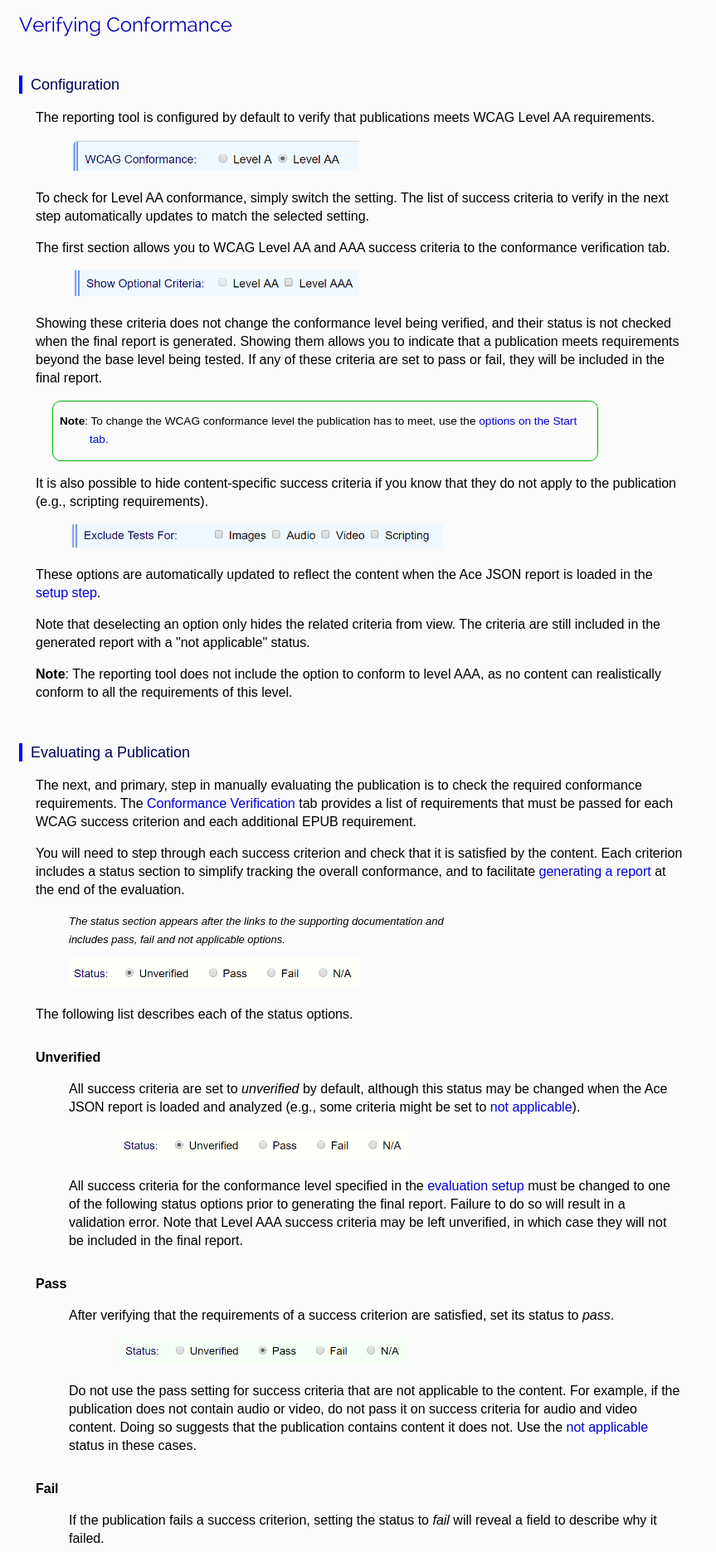
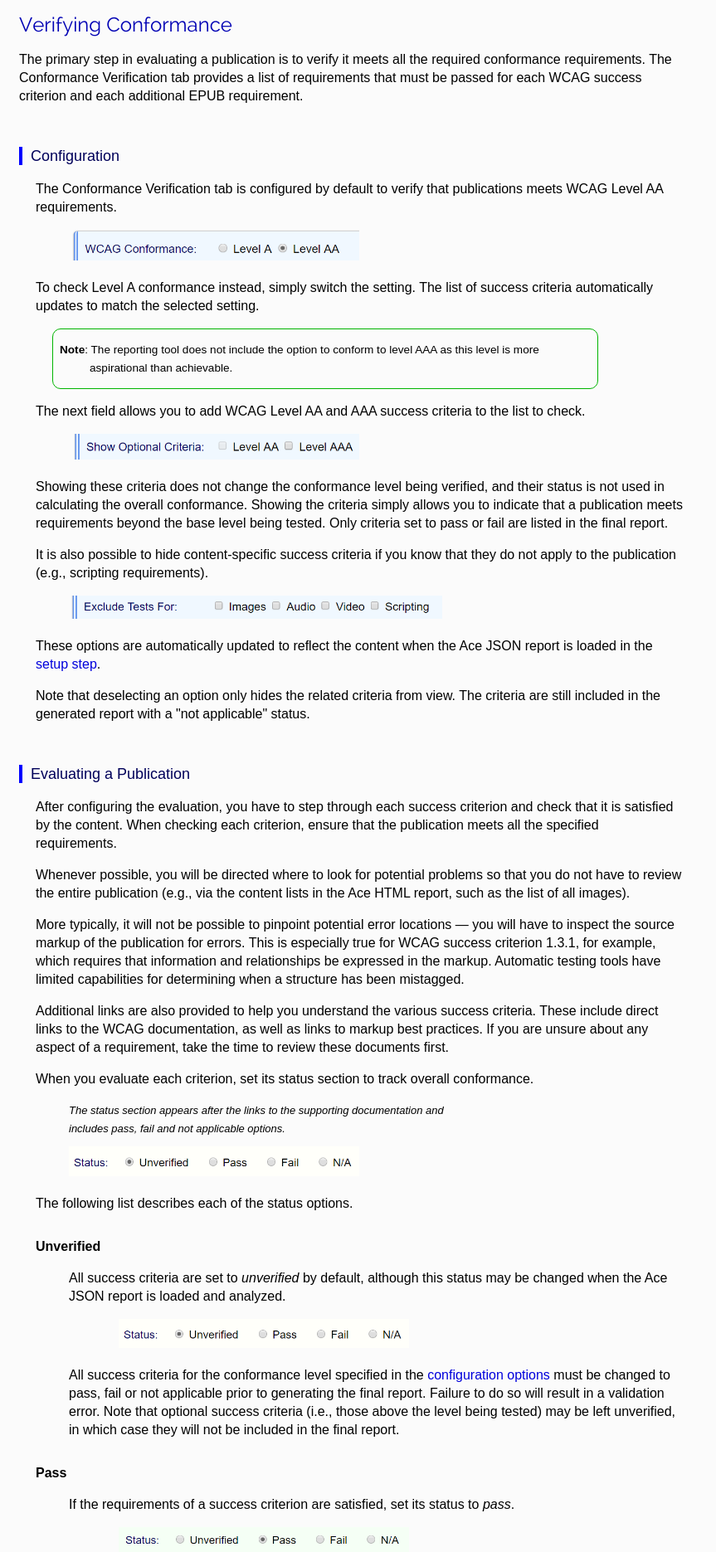
Before and after one commit to mattgarrish/ace-smart-src, a PHP site: page /user-guide/conformance.html in a window 1280 px wide. Shown: the part 69-1940 px from the top of the page at 83% size, without its empty margins (0-863 px from the left). Run offline with PHP 8.4, Linux system fonts and the light colour scheme.

Commit message:
rewrites to user guide to match changes to tool

```diff
--- a/user-guide/conformance.html
+++ b/user-guide/conformance.html
@@ -18,31 +18,33 @@
 		<main>
 			<section id="conformance">
 				<h2>Verifying Conformance</h2>
+				<p>The primary step in evaluating a publication is to verify it meets all the required conformance
+					requirements. The Conformance Verification tab provides a list of requirements that must be passed for
+					each WCAG success criterion and each additional EPUB requirement.</p>
 				<section id="config">
 					<h3>Configuration</h3>
-					<p>The reporting tool is configured by default to verify that publications meets WCAG Level AA
-						requirements.</p>
+					<p>The Conformance Verification tab is configured by default to verify that publications meets WCAG Level
+						AA requirements.</p>
 					<figure>
 						<img src="images/wcag_config.png" width="350"
 							alt="WCAG conformance configuration with options for levels A and AA and a link to additional configuration settings"
 						 />
 					</figure>
-					<p>To check for Level AA conformance, simply switch the setting. The list of success criteria to verify
-						in the next step automatically updates to match the selected setting.</p>
-					<p>The first section allows you to WCAG Level AA and AAA success criteria to the conformance verification
-						tab.</p>
+					<p>To check Level A conformance instead, simply switch the setting. The list of success criteria
+						automatically updates to match the selected setting.</p>
+					<div class="note">
+						<p><strong>Note</strong>: The reporting tool does not include the option to conform to level AAA as
+							this level is more aspirational than achievable.</p>
+					</div>
+					<p>The next field allows you to add WCAG Level AA and AAA success criteria to the list to check.</p>
 					<figure>
 						<img src="images/wcag_optional_config.png" width="350"
 							alt="Configure button followed by save and load buttons" />
 					</figure>
 					<p>Showing these criteria does not change the conformance level being verified, and their status is not
-						checked when the final report is generated. Showing them allows you to indicate that a publication
-						meets requirements beyond the base level being tested. If any of these criteria are set to pass or
-						fail, they will be included in the final report.</p>
-					<div class="note">
-						<p><strong>Note</strong>: To change the WCAG conformance level the publication has to meet, use the
-								<a href="setup.html#wcag-config">options on the Start tab</a>.</p>
-					</div>
+						used in calculating the overall conformance. Showing the criteria simply allows you to indicate that
+						a publication meets requirements beyond the base level being tested. Only criteria set to pass or
+						fail are listed in the final report.</p>
 					<p>It is also possible to hide content-specific success criteria if you know that they do not apply to
 						the publication (e.g., scripting requirements).</p>
 					<figure>
@@ -53,20 +55,24 @@
 						the <a href="setup.html">setup step</a>.</p>
 					<p>Note that deselecting an option only hides the related criteria from view. The criteria are still
 						included in the generated report with a "not applicable" status.</p>
-					<div>
-						<p class="note"><strong>Note</strong>: The reporting tool does not include the option to conform to
-							level AAA, as no content can realistically conform to all the requirements of this level.</p>
-					</div>
 				</section>
 				<section id="eval">
 					<h3>Evaluating a Publication</h3>
-					<p>The next, and primary, step in manually evaluating the publication is to check the required
-						conformance requirements. The <a href="index.html#verification">Conformance Verification</a> tab
-						provides a list of requirements that must be passed for each WCAG success criterion and each
-						additional EPUB requirement.</p>
-					<p>You will need to step through each success criterion and check that it is satisfied by the content.
-						Each criterion includes a status section to simplify tracking the overall conformance, and to
-						facilitate <a href="#generate">generating a report</a> at the end of the evaluation.</p>
+					<p>After configuring the evaluation, you have to step through each success criterion and check that it is
+						satisfied by the content. When checking each criterion, ensure that the publication meets all the
+						specified requirements.</p>
+					<p>Whenever possible, you will be directed where to look for potential problems so that you do not have
+						to review the entire publication (e.g., via the content lists in the Ace HTML report, such as the
+						list of all images).</p>
+					<p>More typically, it will not be possible to pinpoint potential error locations &#8212; you will have to
+						inspect the source markup of the publication for errors. This is especially true for WCAG success
+						criterion 1.3.1, for example, which requires that information and relationships be expressed in the
+						markup. Automatic testing tools have limited capabilities for determining when a structure has been
+						mistagged.</p>
+					<p>Additional links are also provided to help you understand the various success criteria. These include
+						direct links to the WCAG documentation, as well as links to markup best practices. If you are unsure
+						about any aspect of a requirement, take the time to review these documents first.</p>
+					<p>When you evaluate each criterion, set its status section to track overall conformance.</p>
 					<figure>
 						<figcaption>The status section appears after the links to the supporting documentation and includes
 							pass, fail and not applicable options.</figcaption>
@@ -77,23 +83,21 @@
 						<dt id="unverified">Unverified</dt>
 						<dd>
 							<p>All success criteria are set to <i>unverified</i> by default, although this status may be
-								changed when the Ace JSON report is loaded and analyzed (e.g., some criteria might be set to
-									<a href="#na">not applicable</a>).</p>
+								changed when the Ace JSON report is loaded and analyzed.</p>
 							<figure>
 								<img src="images/status_unverified.png" width="350"
 									alt="Status section showing the unverified option set" />
 							</figure>
-							<p>All success criteria for the conformance level specified in the <a href="setup.html"
-									>evaluation setup</a> must be changed to one of the following status options prior to
+							<p>All success criteria for the conformance level specified in the <a href="#config"
+									>configuration options</a> must be changed to pass, fail or not applicable prior to
 								generating the final report. Failure to do so will result in a validation error. Note that
-								Level AAA success criteria may be left unverified, in which case they will not be included in
-								the final report.</p>
+								optional success criteria (i.e., those above the level being tested) may be left unverified,
+								in which case they will not be included in the final report.</p>
 						</dd>
 
 						<dt id="pass">Pass</dt>
 						<dd>
-							<p>After verifying that the requirements of a success criterion are satisfied, set its status to
-									<i>pass</i>.</p>
+							<p>If the requirements of a success criterion are satisfied, set its status to <i>pass</i>.</p>
 							<figure>
 								<img src="images/status_pass.png" width="350"
 									alt="Status section showing the pass option set" />
@@ -113,7 +117,10 @@
 									failure(s)</figcaption>
 								<img src="images/status_fail.png" width="500" alt="" />
 							</figure>
-							<p>Information added to this field is included in the generated report for the publication.</p>
+							<p>Failure notes are included in the final report for the publication by default, but can be
+								excluded to create reports for different audiences (e.g., to provide more detail to a
+								publisher about specific errors in the markup without revealing those details to a general
+								audience).</p>
 						</dd>
 
 						<dt id="na">N/A</dt>
@@ -128,25 +135,14 @@
 								this practice is misleading to anyone reading the final report.</p>
 						</dd>
 					</dl>
-					<p>An optional note field is provided after the status section for recording any general notes you wish
-						to provide. These notes are included in the generated report.</p>
+					<p>An optional note field is provided after the status section for recording general conformance notes.
+						These notes are included in the generated report by default, but can be excluded to create reports
+						for different audiences.</p>
 					<figure>
 						<figcaption>Clicking the "Add note" checkbox reveals the text field where you can write the
 							note.</figcaption>
 						<img src="images/notes.png" width="500" alt="" />
 					</figure>
-					<p>When checking each criterion, ensure that the publication meets all the specified requirements.
-						Whenever possible, you will be directed where to look for potential problems so that you do not have
-						to review the entire publication. This process typically involves referencing content lists in the
-						Ace HTML report, such as the list of all images.</p>
-					<p>In many cases, it will not be possible to help pinpoint potential error locations &#8212; you will
-						have to inspect the source markup of the publication for errors. This is especially true for WCAG
-						success criterion 1.3.1, for example, which requires that information and relationships be expressed
-						in the markup. Automatic testing tools have limited capabilities for determining when a structure has
-						been mistagged.</p>
-					<p>Additional links are also provided to help you understand the various success criteria. These include
-						direct links to the WCAG documentation, as well as links to markup best practices. If you are unsure
-						about any aspect of a requirement, take the time to review these documents first.</p>
 				</section>
 			</section>
 			<nav class="user-links">
@@ -156,7 +152,8 @@
 		</main>
 		<footer>
 			<p>Copyright &#169; 2017 <a href="http://daisy.org">DAISY Consortium</a>. All Rights Reserved.</p>
-			<p><a href="http://www.github.com/DAISY/ace-smart/issues">Report a problem</a> | <a href="http://www.daisy.org/terms-use">Terms of Use</a></p>
+			<p><a href="http://www.github.com/DAISY/ace-smart/issues">Report a problem</a> | <a
+					href="http://www.daisy.org/terms-use">Terms of Use</a></p>
 		</footer>
 	</body>
 </html>
--- a/user-guide/css/user-guide.css
+++ b/user-guide/css/user-guide.css
@@ -15,7 +15,7 @@ footer > * {
 /* prev/next nav */
 
 nav.user-links {
-	width: 100%;
+	max-width: 80rem;
 	padding: 3rem 0 2rem 0;
 }
 
--- a/user-guide/index.html
+++ b/user-guide/index.html
@@ -2,7 +2,7 @@
 <html lang="en">
 	<head>
 		<meta charset="utf-8" />
-		<title>How to Use - Ace SMART</title>
+		<title>User Guide - Ace SMART</title>
 		<link rel="stylesheet" type="text/css" href="../css/a11y.css" />
 		<link rel="stylesheet" type="text/css" href="css/user-guide.css" />
 	</head>
--- a/user-guide/overview.html
+++ b/user-guide/overview.html
@@ -62,8 +62,7 @@
 		</main>
 		<footer>
 			<p>Copyright &#169; 2017 <a href="http://daisy.org">DAISY Consortium</a>. All Rights Reserved.</p>
-			<p><a href="http://www.github.com/DAISY/ace-smart/issues">Report a problem</a> | <a
-					href="http://www.daisy.org/terms-use">Terms of Use</a></p>
+			<p><a href="http://www.github.com/DAISY/ace-smart/issues">Report a problem</a> | <a href="http://www.daisy.org/terms-use">Terms of Use</a></p>
 		</footer>
 	</body>
 </html>
```
Also changed, not shown: extensions/born_accessible/js/GCA_Consulting.json (+19 -18 lines), user-guide/auto.html (+6 -3 lines), user-guide/discovery.html (+60 -10 lines), user-guide/generate.html (+20 -16 lines), user-guide/setup.html (+16 -4 lines), user-guide/images/access_modes.png (added), user-guide/images/access_modes_sufficient.png (added), user-guide/images/accessibility_api.png (added), user-guide/images/accessibility_control.png (added), user-guide/images/accessibility_features.png (added), user-guide/images/accessibility_hazards.png (added), user-guide/images/accessibility_summary.png (added), user-guide/images/report_notes.png (added), user-guide/images/report_review.png (added).
